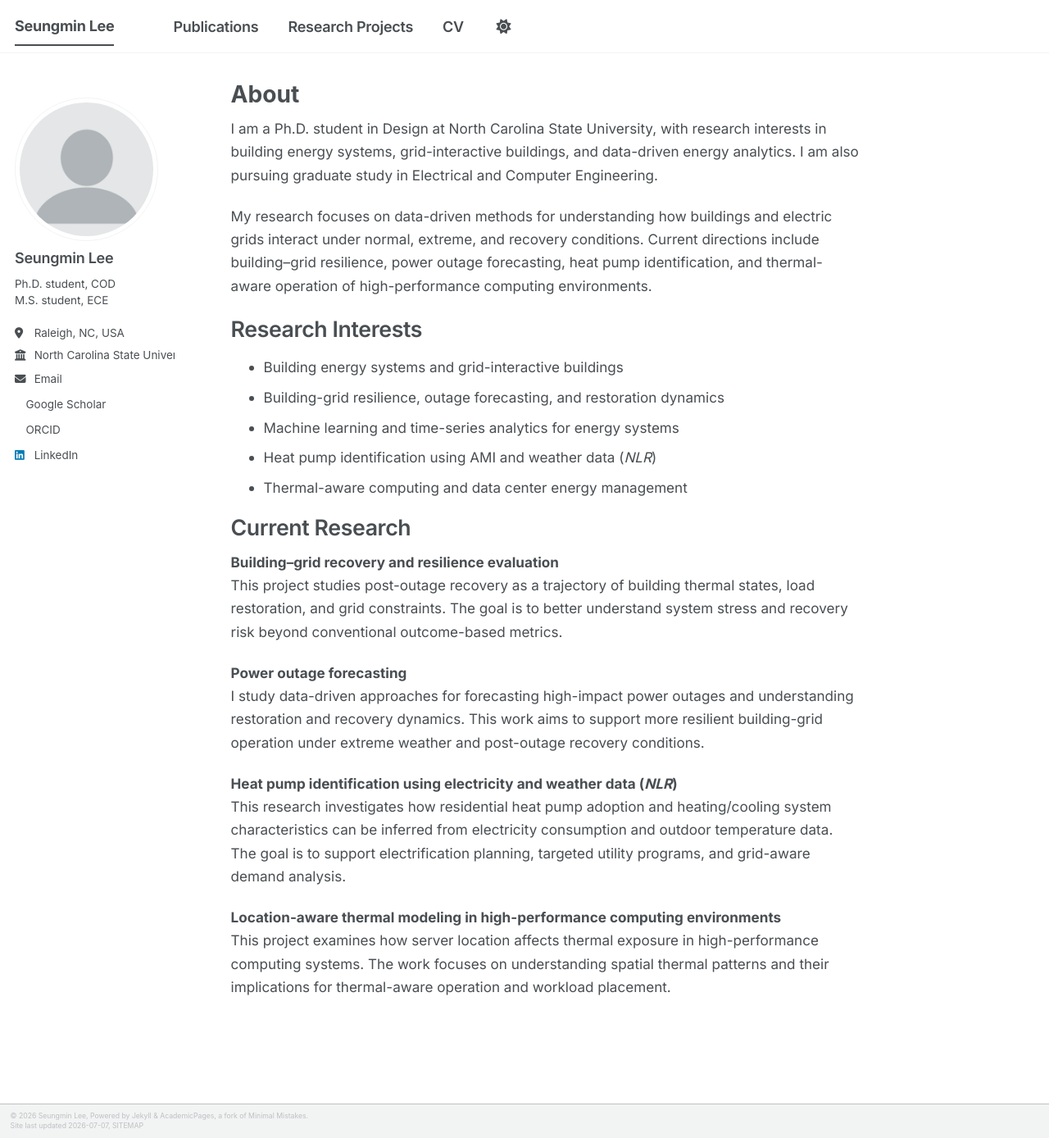
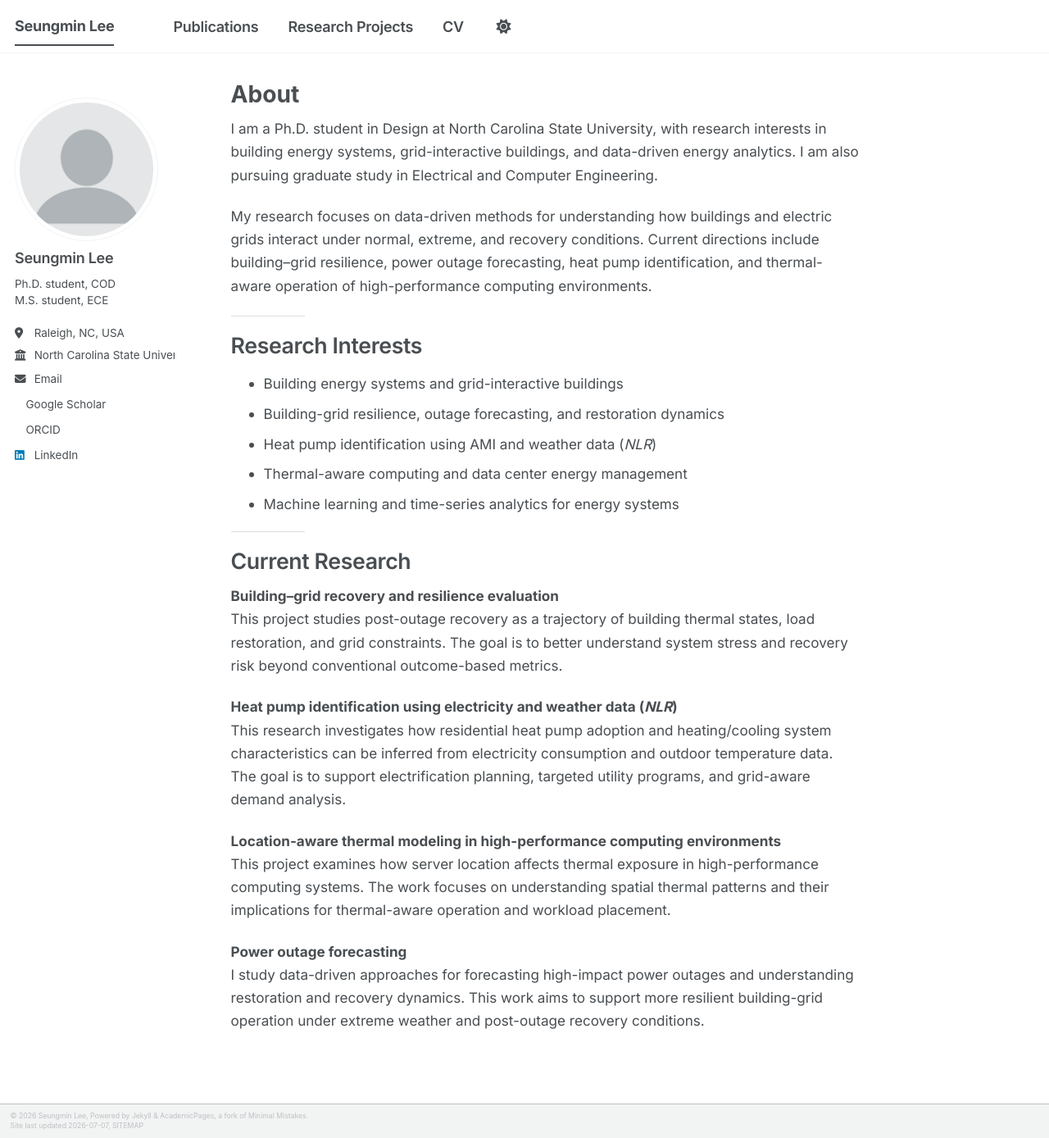
Before and after one commit to seungmi-nii/seungmi-nii.github.io, a Jekyll site: the page built from _pages/about.md, in a window 1280 px wide and 1388 px high. Shown: the whole window at 82% size. Built offline with Jekyll 4.4.1, drawn with Linux system fonts in a browser that asks for light colours; a style sheet for code colours, icons or effects is not loaded.

Commit message:
Update research interests and add power outage forecasting
Added a new section on power outage forecasting to the research interests and current research sections.

```diff
--- a/_pages/about.md
+++ b/_pages/about.md
@@ -11,15 +11,18 @@ I am a Ph.D. student in Design at North Carolina State University, with research
 
 My research focuses on data-driven methods for understanding how buildings and electric grids interact under normal, extreme, and recovery conditions. Current directions include building–grid resilience, power outage forecasting, heat pump identification, and thermal-aware operation of high-performance computing environments.
 
+<hr style="border:0; border-top:1px solid #dddddd; width:90px; margin:1.1em 0;">
 
 Research Interests
 ======
 
 - Building energy systems and grid-interactive buildings
 - Building-grid resilience, outage forecasting, and restoration dynamics
-- Machine learning and time-series analytics for energy systems
 - Heat pump identification using AMI and weather data (*NLR*)
 - Thermal-aware computing and data center energy management
+- Machine learning and time-series analytics for energy systems
+
+<hr style="border:0; border-top:1px solid #dddddd; width:90px; margin:1.1em 0;">
 
 Current Research
 ======
@@ -27,11 +30,11 @@ Current Research
 **Building–grid recovery and resilience evaluation**
 This project studies post-outage recovery as a trajectory of building thermal states, load restoration, and grid constraints. The goal is to better understand system stress and recovery risk beyond conventional outcome-based metrics.
 
-**Power outage forecasting**
-I study data-driven approaches for forecasting high-impact power outages and understanding restoration and recovery dynamics. This work aims to support more resilient building-grid operation under extreme weather and post-outage recovery conditions.
-
 **Heat pump identification using electricity and weather data (*NLR*)**
 This research investigates how residential heat pump adoption and heating/cooling system characteristics can be inferred from electricity consumption and outdoor temperature data. The goal is to support electrification planning, targeted utility programs, and grid-aware demand analysis.
 
 **Location-aware thermal modeling in high-performance computing environments**
 This project examines how server location affects thermal exposure in high-performance computing systems. The work focuses on understanding spatial thermal patterns and their implications for thermal-aware operation and workload placement.
+
+**Power outage forecasting**
+I study data-driven approaches for forecasting high-impact power outages and understanding restoration and recovery dynamics. This work aims to support more resilient building-grid operation under extreme weather and post-outage recovery conditions.
```
